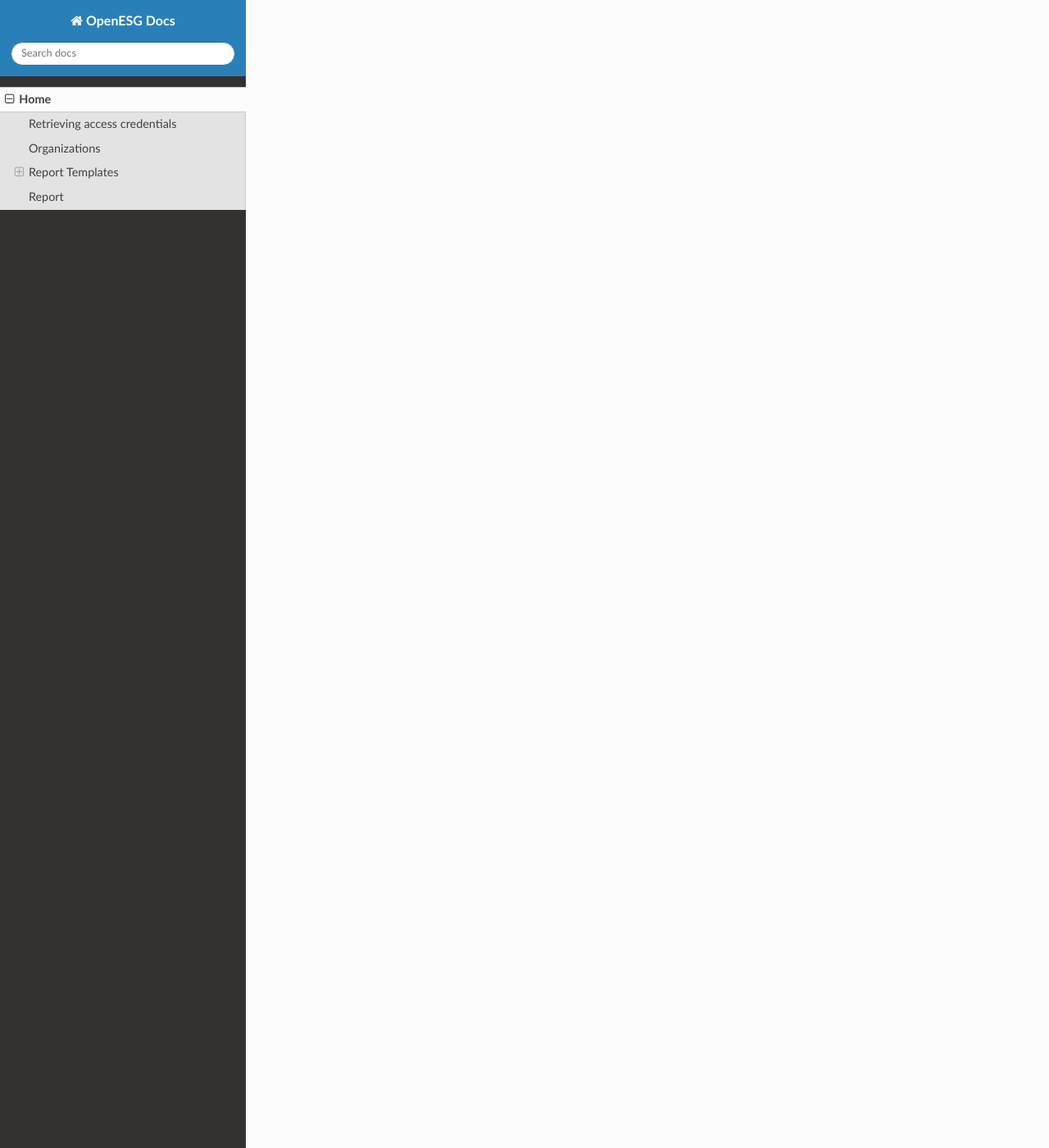
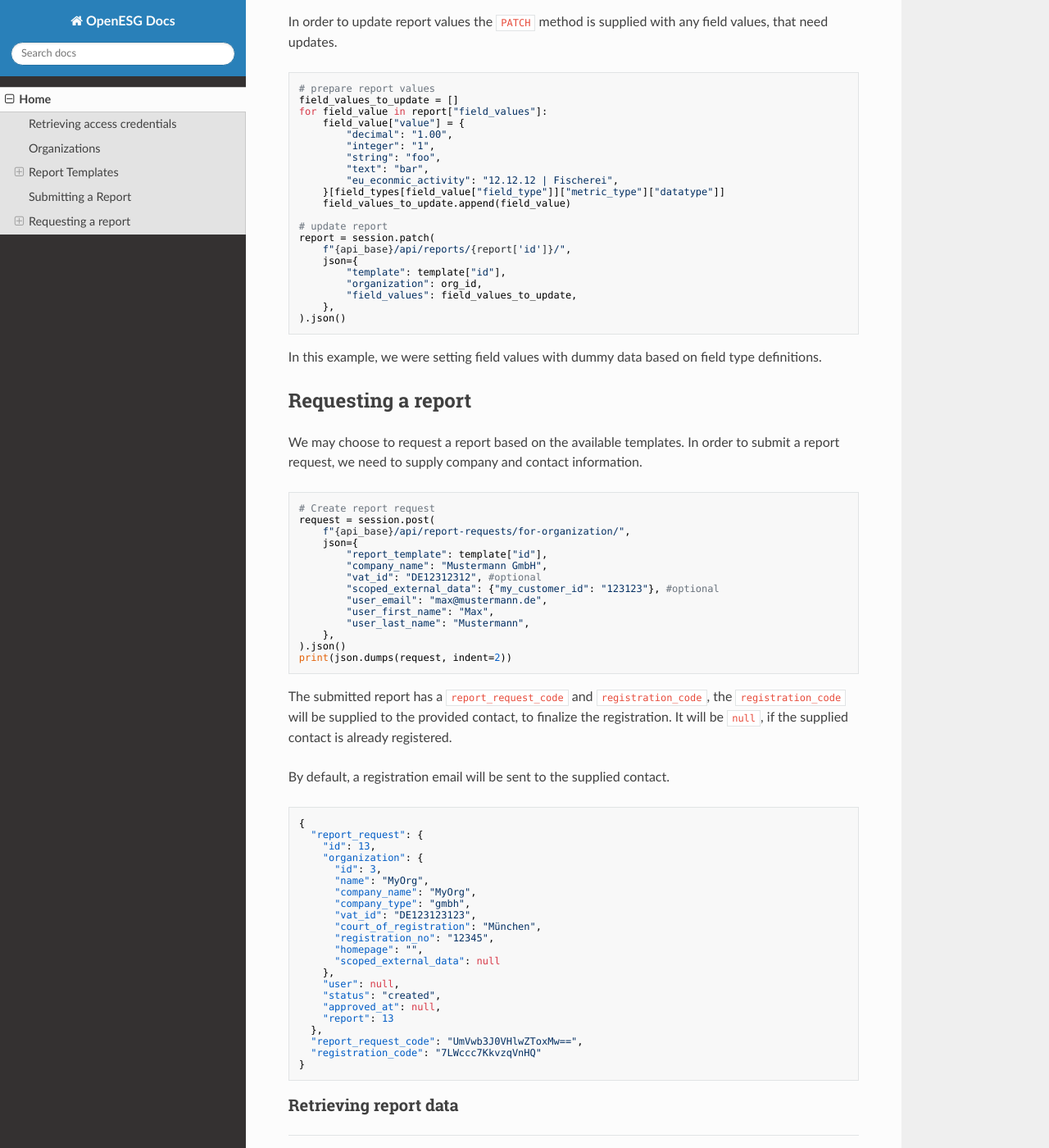
Before and after one commit to openESG-gmbh/documentation, an MkDocs documentation site: the page built from docs/index.md, in a window 1280 px wide and 1400 px high, scrolled down 4262 px. Shown: the whole window at 82% size. Built offline with MkDocs 1.6.1, drawn with Linux system fonts in a browser that asks for light colours; nearby versions of some CDN libraries; some of the changed text lies outside the part shown.

Commit message:
feat: report request docs

````diff
--- a/docs/index.md
+++ b/docs/index.md
@@ -86,11 +86,22 @@ are specific to the currently authorized organization.
 ```python
 # Get existing report templates
 template = session.get(f"{api_base}/api/report-templates/").json()[0]
+```
 
-# Get template details
-sections = session.get(
-    f"{api_base}/api/report-templates/{template['id']}/sections"
-).json()
+Example response:
+```json
+{
+    "id": 1,
+    "organization": null,
+    "key": "esg.reporting_standard",
+    "name": "ESG Reporting",
+    "description": "Standard ESG Reporting",
+    "catalogue": {
+        "id": 1,
+        "key": "esg_base",
+        "name": "ESG Base"
+    }
+}
 ```
 
 ### Sections
@@ -103,7 +114,78 @@ in serialized JSON.
 Sections do define field types, which are the definition of a fields structure and semantics. The field type defines a
 technical `key`, the `metric_type` and possible `measurements`.
 
-## Report
+### Retrieving sections and field types
+
+```python
+# Get template details
+sections = session.get(
+    f"{api_base}/api/report-templates/{template['id']}/sections"
+).json()
+```
+
+Example response:
+```json
+[
+    ...,
+    {
+        "id": 2,
+        "key": "esg.environment",
+        "name": "Umwelt",
+        "description": "Lorem Ipsum",
+        "is_commentable": true,
+        "multi_instance": false,
+        "field_types": [],
+        "parent_id": 1
+    },
+    {
+        "id": 3,
+        "key": "esg.environment.electricity",
+        "name": "Stromverbrauch",
+        "description": "",
+        "is_commentable": true,
+        "multi_instance": false,
+        "field_types": [
+            {
+                "id": 1,
+                "key": "esg.environment.electricity",
+                "name": "Stromverbrauch",
+                "label": "kWh",
+                "metric_type": {
+                    "id": 4,
+                    "key": "electricity.amount",
+                    "name": "Energy",
+                    "datatype": "decimal",
+                    "units": [
+                        {
+                            "id": 2,
+                            "key": "electricity.kwh",
+                            "name": "kWH"
+                        }
+                    ]
+                },
+                "measurements": [
+                    {
+                        "id": 2,
+                        "key": "estimation",
+                        "name": "Estimation"
+                    },
+                    {
+                        "id": 3,
+                        "key": "measurement",
+                        "name": "Measurement"
+                    }
+                ],
+                "attachment": "optional",
+                "is_commentable": true,
+                "required": true
+            }
+        ],
+        "parent_id": 2
+    },
+```
+
+
+## Submitting a Report
 
 Reports are the entities, that group submitted field values into a logical collection, they are created from a template,
 using the `/from_template` action.
@@ -119,6 +201,51 @@ report = session.post(
 Meta-data on the meaning of the different report fields is provided by the report templates sections.
 For every field value there is a corresponding type definition within the template sections.
 
+Example response:
+```json
+{
+    "id": 14,
+    "template": 1,
+    "status": "requested",
+    "completion_pct": 0,
+    "submitted_at": null,
+    "organization": {
+        "id": 9,
+        "name": "Test Client",
+        "...": "..."
+    },
+    "field_values": [
+        {
+            "id": 261,
+            "organization": 9,
+            "value": null,
+            "value_complex": null,
+            "comment": "",
+            "measurement": null,
+            "attachment": null,
+            "instance_id": 1,
+            "valid": false,
+            "required": true,
+            "section": 3,
+            "field_type": 1
+        },
+        {
+            "id": 262,
+            "organization": 9,
+            "value": null,
+            "value_complex": null,
+            "comment": "",
+            "measurement": null,
+            "attachment": null,
+            "instance_id": 1,
+            "valid": false,
+            "required": true,
+            "section": 4,
+            "field_type": 2
+        }
+```
+
+Here we create a 'helper' structure, to look up meta-data for each field type id:
 ```python
 # Make meta data accessible on 'field_type_id'
 field_types = {}
@@ -153,3 +280,57 @@ report = session.patch(
 ).json()
 ```
 In this example, we were setting field values with dummy data based on field type definitions.
+
+## Requesting a report
+
+We may choose to request a report based on the available templates. In order to submit a report request, we need to
+supply company and contact information.
+
+```python
+# Create report request
+request = session.post(
+    f"{api_base}/api/report-requests/for-organization/",
+    json={
+        "report_template": template["id"],
+        "company_name": "Mustermann GmbH",
+        "vat_id": "DE12312312", #optional
+        "scoped_external_data": {"my_customer_id": "123123"}, #optional
+        "user_email": "max@mustermann.de",
+        "user_first_name": "Max",
+        "user_last_name": "Mustermann",
+    },
+).json()
+print(json.dumps(request, indent=2))
+```
+
+The submitted report has a `report_request_code` and `registration_code`, the `registration_code` will be supplied to the provided
+contact, to finalize the registration. It will be `null`, if the supplied contact is already registered.
+
+By default, a registration email will be sent to the supplied contact.
+
+```json
+{
+  "report_request": {
+    "id": 13,
+    "organization": {
+      "id": 3,
+      "name": "MyOrg",
+      "company_name": "MyOrg",
+      "company_type": "gmbh",
+      "vat_id": "DE123123123",
+      "court_of_registration": "München",
+      "registration_no": "12345",
+      "homepage": "",
+      "scoped_external_data": null
+    },
+    "user": null,
+    "status": "created",
+    "approved_at": null,
+    "report": 13
+  },
+  "report_request_code": "UmVwb3J0VHlwZToxMw==",
+  "registration_code": "7LWccc7KkvzqVnHQ"
+}
+```
+
+### Retrieving report data
````
Also changed, not shown: 2 other files.
